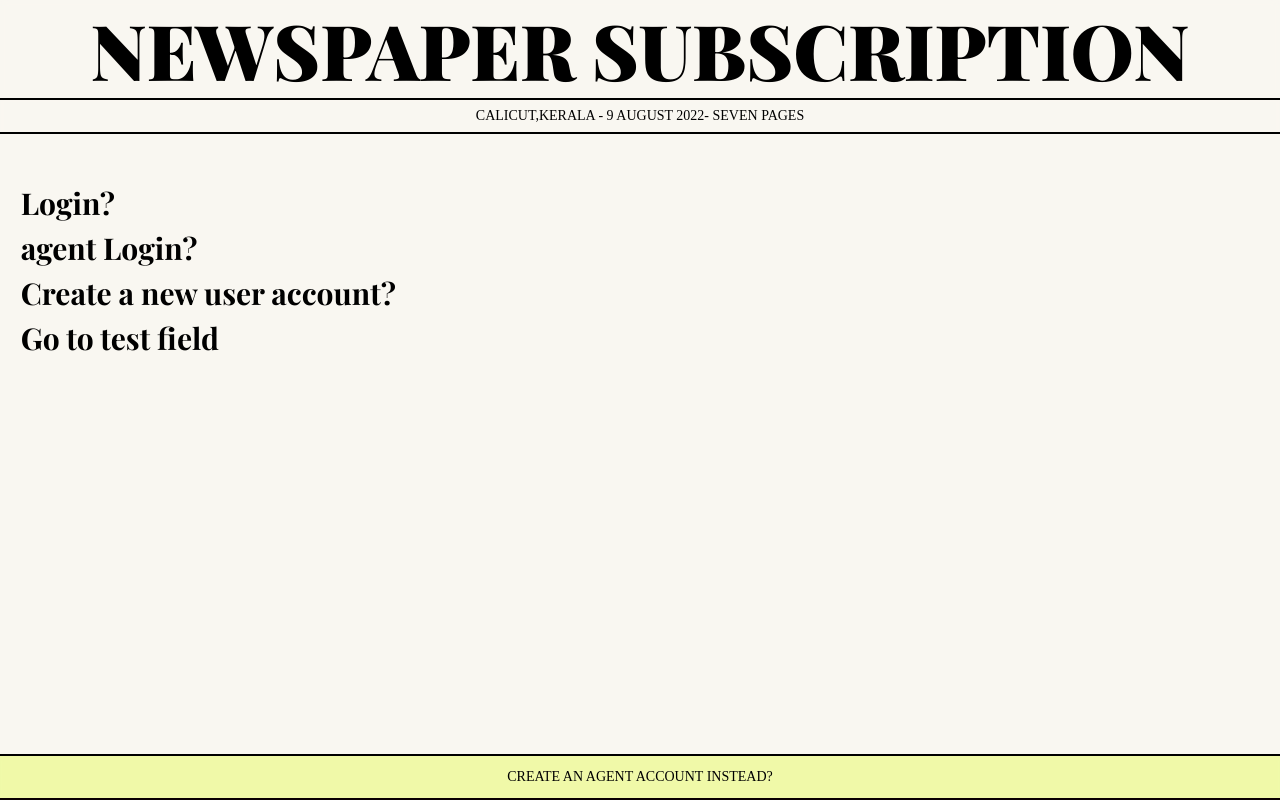
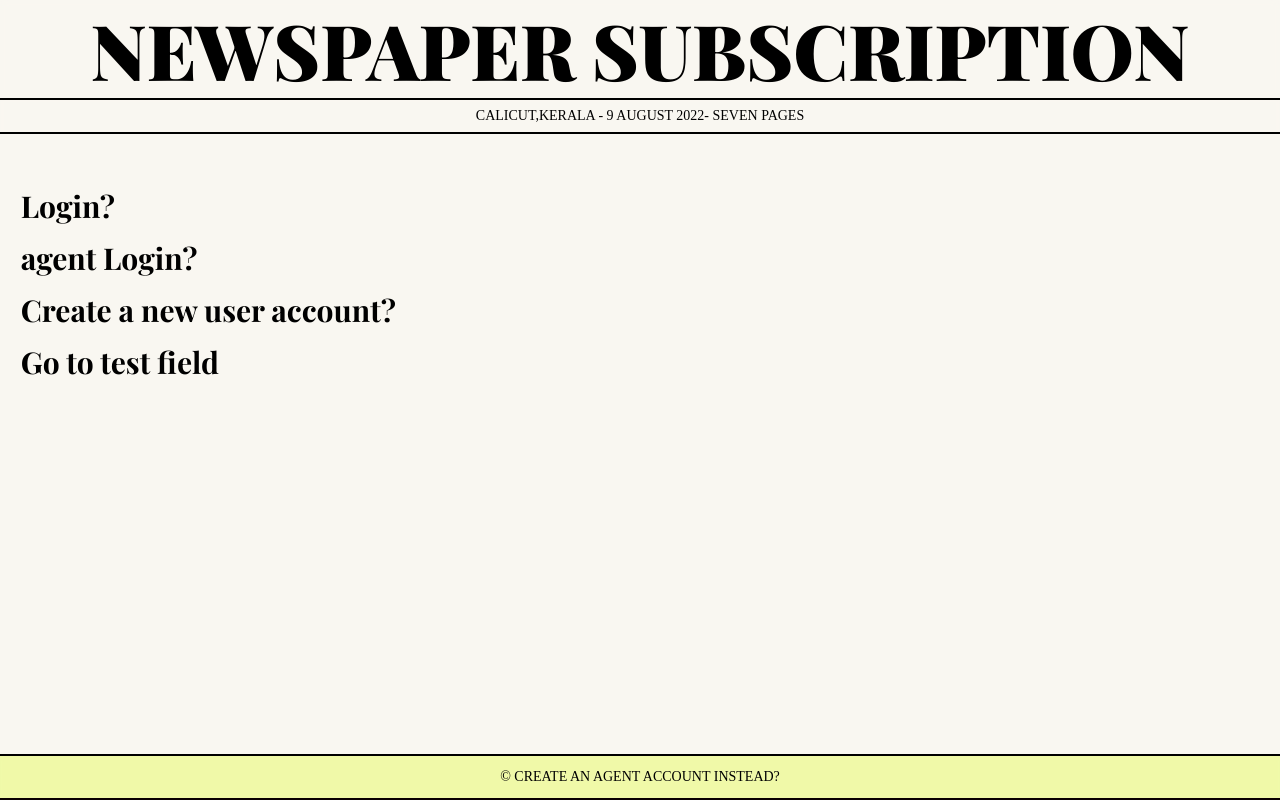
Before and after one commit to hishamduke/news, a Next.js app: page / in a window 1280 px wide. Built offline with nearby package versions, Linux system fonts and the light colour scheme; a web font is replaced by a local one.

Commit message:
theming stuff

```diff
--- a/components/index.js
+++ b/components/index.js
@@ -1,28 +1,28 @@
 import Link from "next/link";
+import Breaking from "./breaking";
 export default function Index() {
   return (
     <>
       <div className="collumns">
-        <div className="collumn">
+        <div className="dashboard">
           <br />
 
           <form>
             <Link href={"/login"}>
-              <h2 className={("formhead", "Link")}>Login?</h2>
+              <h2 className={"formhead Link"}>Login?</h2>
             </Link>{" "}
             <Link href={"/loginAgent"}>
-              <h2 className={("formhead", "Link")}>agent Login?</h2>
+              <h2 className={"formhead Link"}>agent Login?</h2>
             </Link>
             <Link href={"/register"}>
-              <h2 className={("formhead", "Link")}>
-                Create a new user account?
-              </h2>
+              <h2 className={"formhead Link"}>Create a new user account?</h2>
             </Link>
             <Link href={"/test"}>
-              <h2 className={("formhead", "Link")}>Go to test field</h2>
+              <h2 className={"formhead Link"}>Go to test field</h2>
             </Link>
           </form>
         </div>
+        {/* <Breaking /> */}
       </div>
     </>
   );
--- a/components/layout/footer.js
+++ b/components/layout/footer.js
@@ -7,7 +7,7 @@ export default function Footer() {
       <div className="foot">
         <div className="subfoot">
           <Link href={"/agentRegister"}>
-            <div className="Link"> Create an Agent account instead?</div>
+            <div className="Link"> © Create an Agent account instead?</div>
           </Link>
         </div>
       </div>
--- a/styles/globals.css
+++ b/styles/globals.css
@@ -58,29 +58,54 @@ button {
   border-radius: 0%;
   margin-right: 1vh;
   cursor: pointer;
+  height: 10%;
+  width: fit-content;
 }
-.Link {
-  cursor: pointer;
-  transition: all 0.7s;
+.axres {
+  color: rgb(255, 86, 86);
+  /* background-color: #000000; */
 }
+/* .but{
+  background-color: #000000;
+  display: contents;
+} */
+
 /* .empty {
   height: 17vh;
   background-color: #000000;
 } */
 .forminp {
+  font-family: serif;
   background-color: #f9f7f1;
   border-radius: 0%;
+  /* border-color: #fff; */
+  /* padding: 4px; */
+  -webkit-appearance: none;
+  -moz-appearance: none;
+  border: 1px solid #dadada;
   width: 90%;
-  height: 30px;
+  height: 35px;
   padding: 2px 6px;
   margin: 8px 0;
   box-sizing: border-box;
-  font-size: smaller;
+  font-size: 0.7em;
   transition: all 0.7s;
 }
+forminp:hover {
+  -webkit-appearance: none;
+  -moz-appearance: none;
+  outline: none;
+
+  border: 1px solid #dadada;
+  background-color: #dadada;
+}
 .forminp:focus {
+  -webkit-appearance: none;
+  -moz-appearance: none;
   outline: none;
-  background-color: rgba(217, 255, 0, 0.3);
+
+  border: 1px solid #dadada;
+  background-color: #dadada;
 }
 .formtext {
   background-color: #f9f7f1;
@@ -92,15 +117,20 @@ button {
   box-sizing: border-box;
   font-size: smaller;
 }
+.Link {
+  cursor: pointer;
+  transition: all 0.7s;
+}
 
 .formhead {
-  text-align: left;
-  line-height: normal;
+  /* color: #0000FF; */
+  /* text-align: left; */
+  line-height: 90%;
   font-family: "Playfair Display", serif;
-  font-size: 4vh;
-  display: block;
-  width: fit-content;
-  margin: 10 auto;
+  /* font-size: 4vh; */
+  /* display: block; */
+  /* width: fit-content; */
+  /* margin: 10 auto; */
 }
 .head {
   text-align: center;
@@ -245,12 +275,7 @@ input::-webkit-inner-spin-button {
   transition: all 0.7s;
 }
 
-
-
-
-
 /* tables theming */
-
 
 table {
   font-family: arial, sans-serif;
@@ -258,7 +283,8 @@ table {
   width: 100%;
 }
 
-td, th {
+td,
+th {
   border: 1px solid #dddddd;
   text-align: left;
   padding: 8px;
@@ -267,7 +293,6 @@ td, th {
 tr:nth-child(even) {
   background-color: #dddddd;
 }
-
 
 .collumn + .collumn {
   border-left: 1px solid #0000003f;
```
Also changed, not shown: components/login.js (+5 -2 lines).
